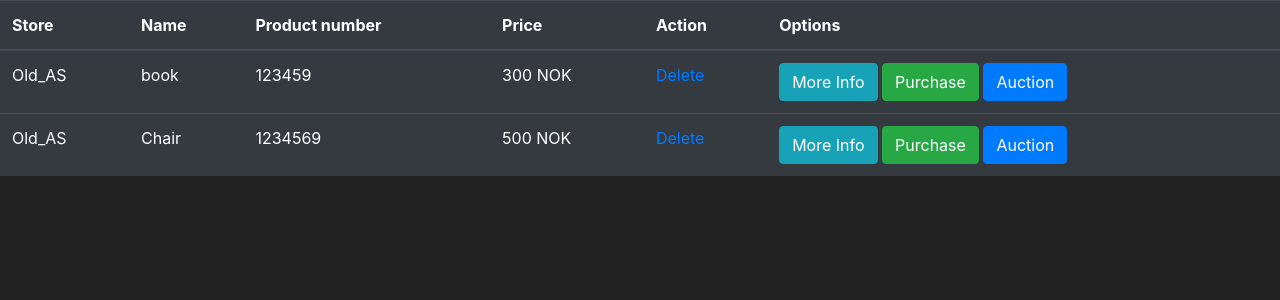
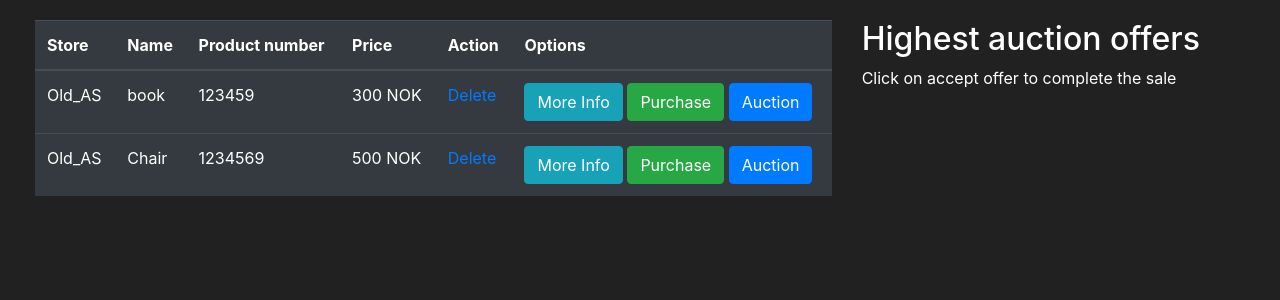
Before and after one commit to Kristiankaspersen/Gruppe18_SoftwareEngineering, a Flask app: page /store in a window 1280 px wide. Shown: the part 56-356 px from the top of the page. Run offline with Flask 2, Linux system fonts and the light colour scheme; data comes from the database, SQL or seed files in the repository; both versions use the stored data as it was after the commit; some libraries are stand-ins or nearby versions.

Commit message:
Made a new table in db, bidding. Have made the logic for bidding on items in auction. So the highest bidder shows in the store, and the store can accept the offer of the bid.

```diff
--- a/Gruppe18_pyApp/app_flask/forms.py
+++ b/Gruppe18_pyApp/app_flask/forms.py
@@ -62,3 +62,10 @@ class LoginFormAdmin(FlaskForm):
 
 class BuyGoodsForm(FlaskForm):
     submit = SubmitField(label="Buy product")
+
+class AuctionGoodsForm(FlaskForm):
+    offer = IntegerField(label="What is your offer?")
+    submit = SubmitField(label="bid for product")
+
+class AcceptAuctionForm(FlaskForm):
+    submit = SubmitField(label="Accept offer")
--- a/Gruppe18_pyApp/app_flask/models.py
+++ b/Gruppe18_pyApp/app_flask/models.py
@@ -87,6 +87,16 @@ class Store(db.Model):
                f"| store_email: {self.store_email} | phonenumber: {self.store_phone} | owner: {self.user_owner} " \
                f"| date_created: {self.date_created}"
 
+class Bidding(db.Model):
+    id = db.Column(db.Integer(), primary_key=True)
+    item_id = db.Column(db.Integer(), nullable=False)
+    item_name = db.Column(db.String(30), nullable=False)
+    user_id = db.Column(db.Integer(), nullable=False)
+    user_name = db.Column(db.String(), nullable=False)
+    store_user_id = db.Column(db.Integer(), nullable=False)
+    offer = db.Column(db.Integer(), nullable=False)
+    date_created = db.Column(db.DateTime(), default=datetime.utcnow)
+
 
 # Return if the user is authenticated (true)
 def is_the_user_authenticated(self):
--- a/Gruppe18_pyApp/app_flask/routes.py
+++ b/Gruppe18_pyApp/app_flask/routes.py
@@ -2,8 +2,9 @@ from flask import render_template, flash, redirect, url_for, request
 from flask_login import login_user, logout_user, current_user
 from app_flask import app, db
 from app_flask.forms import RegisterUserForm, LoginFormUser, LoginFormStore, FormGoods, BuyGoodsForm, RegisterStoreForm, \
-    LoginFormAdmin
-from app_flask.models import User, Goods, Store
+    LoginFormAdmin, AcceptAuctionForm, AuctionGoodsForm
+from app_flask.models import User, Goods, Store, Bidding
+from sqlalchemy.sql.expression import func
 
 
 @app.route("/")
@@ -137,28 +138,78 @@ def show_owned_goods():
 @app.route("/store", methods=["POST", "GET"])
 def store_page():
     buy_form = BuyGoodsForm()
+    auction_form = AuctionGoodsForm()
+    accept_form = AcceptAuctionForm()
+
 
     if request.method == "POST":
+        #Buying product:
         buy_item = request.form.get('bought_item')
         bought_from_store = request.form.get('store_owner')
         # Here it can be wise to pick up the product number instead
         bought_item = Goods.query.filter_by(name=buy_item).first()
         store_owner_item = User.query.filter_by(id=bought_from_store).first()
-        print(bought_item)
         if (bought_item is not None) and (store_owner_item is not None):
             if current_user.have_enough_cash(bought_item):
                 bought_item.purchase(current_user, store_owner_item)
                 flash(f"You have bought {bought_item.name} for {bought_item.price}")
             else:
                 flash(f"You don't have enough money to purchase {bought_item.name}")
+
+        # Bidding on product:
+        bid_item = request.form.get('bid_item')
+        #current_price = request.form.get('current_price')
+        bid_from_store = request.form.get('store_owner1')
+        # Here it can be wise to pick up the product number instead
+        item_bidded_on = Goods.query.filter_by(name=bid_item).first()
+        store_bidding_from = User.query.filter_by(id=bid_from_store).first()
+        if (item_bidded_on is not None) and (store_bidding_from is not None):
+            if auction_form.offer.data >= item_bidded_on.price + 10:  # current_price:
+                item_bidded_on.price = auction_form.offer.data
+                new_bid = Bidding(
+                    item_id=item_bidded_on.id,
+                    item_name=item_bidded_on.name,
+                    user_id=current_user.id,
+                    user_name=current_user.username,
+                    store_user_id=store_bidding_from.id,
+                    offer=auction_form.offer.data
+                )
+                db.session.add(new_bid)
+                db.session.commit()
+            else:
+                flash("You have to bid more than that")
+
+        accept_item = request.form.get('accepting_item')
+        accept_from_user = request.form.get('accepting_user')
+        accepting_item = Goods.query.filter_by(name=accept_item).first()
+        user_bidding_item = User.query.filter_by(id=accept_from_user).first()
+        if (accepting_item is not None) and (user_bidding_item is not None):
+            if user_bidding_item.have_enough_cash(accepting_item):
+                accepting_item.purchase(user_bidding_item, current_user)
+                flash(f"You have accepted offer on {accepting_item.name} for {accepting_item.price}")
+                delete_items = Bidding.query.filter_by(item_name=accept_item)
+                for delete_item in delete_items:
+                    db.session.delete(delete_item)
+                db.session.commit()
+            else:
+                flash(f"{user_bidding_item.username} don't have enough money to purchase {accepting_item.name}")
         return redirect(url_for('store_page'))
 
     if request.method == "GET":
         # items = db.session.query(Goods, Store).join(Store).all()
         items = db.session.query(Goods, Store).filter(Store.id == Goods.store_owner).all()
-        print(items)
+        try:
+            current_store = Store.query.filter_by(user_owner=current_user.id).first()
+            if current_store is not None:
+                    bidding_items = Bidding.query. \
+                        with_entities(Bidding.item_name, Bidding.offer, Bidding.user_name,Bidding.user_id, Bidding.id, func.max(Bidding.offer)) \
+                        .group_by(Bidding.item_name).filter_by(store_user_id=current_user.id)
+            else:
+                bidding_items = []
+        except AttributeError:
+            bidding_items = []
 
-        return render_template("store.html", items=items, buy_form=buy_form)
+        return render_template("store.html", items=items, buy_form=buy_form, auction_form=auction_form, bidding_items=bidding_items, accept_form=accept_form)
 
 
 @app.route('/users', methods=['GET', 'POST'])
--- a/Gruppe18_pyApp/app_flask/templates/include/goods_modals.html
+++ b/Gruppe18_pyApp/app_flask/templates/include/goods_modals.html
@@ -68,3 +68,41 @@
     </div>
   </div>
 </div>
+<div class="modal fade" id="Modal-AuctionConfirm-{{ item.id }}"
+     tabindex="-1"
+     aria-labelledby="exampleModalLabel" aria-hidden="true">
+  <div class="modal-dialog">
+    <div class="modal-content">
+      <div class="modal-header">
+        <h5 class="modal-title" id="ModalLabel">
+          {{ item.name }}
+        </h5>
+        <button type="button" class="btn-close"
+                data-bs-dismiss="modal" aria-label="Close">
+            <span aria-hidden="true">x</span>
+        </button>
+      </div>
+      <div class="modal-body">
+        <form method="POST">
+          {{ auction_form.hidden_tag() }}
+          <h4 class="text-center">
+            Are you sure you want to bid for {{ item.name }}?
+          </h4>
+          <h6 class="text-center"> You can minimum bid 10 NOK greater than {{ item.price }} NOK</h6>
+          <h6 class="text-center">
+            By clicking bid, you will bid for this item.
+          </h6>
+          <input id="store_owner1" name="store_owner1" type="hidden" value="{{ store.user_owner }}">
+          <input id="bid_item" name="bid_item" type="hidden" value="{{ item.name }}">
+          {{ auction_form.offer(class="form-control", placeholder="place your offer") }}
+          {{ auction_form.submit(class="btn btn-outline-primary btn-block") }}
+        </form>
+      </div>
+      <div class="modal-footer">
+        <button type="button" class="btn btn-secondary"
+                data-bs-dismiss="modal">Close
+        </button>
+      </div>
+    </div>
+  </div>
+</div>
--- a/Gruppe18_pyApp/app_flask/templates/store.html
+++ b/Gruppe18_pyApp/app_flask/templates/store.html
@@ -5,10 +5,12 @@
 {% endblock %}
 
 {% block content %}
+<div class="row" style="margin:20px; margin-left:20px">
+    <div class="col-8">
         <table class="table table-hover table-dark">
             <thead>
                 <tr>
-            <!-- Your Columns HERE -->
+                    <!-- Columns -->
                     <th scope="col">Store</th>
                     <th scope="col">Name</th>
                     <th scope="col">Product number</th>
@@ -18,8 +20,7 @@
                 </tr>
             </thead>
             <tbody>
-        <!-- Your rows inside the table HERE: -->
-
+                <!-- Data inside the table  -->
                 {% for item, store in items %}
                 {% include 'include/goods_modals.html' %}
                 <tr>
@@ -31,11 +32,37 @@
                     <td>
                         <button class="btn btn-outline btn-info" data-toggle="modal" data-target="#Modal-MoreInfo-{{ item.id }}">More Info</button>
                         <button class="btn btn-outline btn-success" data-toggle="modal" data-target="#Modal-PurchaseConfirm-{{ item.id }}" >Purchase</button>
-                        <button class="btn btn-outline btn-primary" >Auction</button>
+                        <button class="btn btn-outline btn-primary" data-toggle="modal" data-target="#Modal-AuctionConfirm-{{ item.id }}" >Auction</button>
                     </td>
                 </tr>
                 {% endfor %}
 
             </tbody>
         </table>
+    </div>
+    <div class="col-4">
+
+        <h2>Highest auction offers</h2>
+        <p>Click on accept offer to complete the sale</p>
+        <br>
+        <div>
+            {% for bidding_item in bidding_items %}
+            {% include 'include/bidding_modal.html' %}
+                <div class="col-md-6">
+                    <div style="margin-bottom: 5px" class="card text-center bg-dark">
+                        <div class="card-body">
+                             <h6 class="card-title"> {{ bidding_item.user_name }} is bidding on {{ bidding_item.item_name }}</h6>
+                            <button type="button" class="btn btn-outline-primary" style="margin-bottom: 5px"
+                            data-toggle="modal" data-target="#Modal-OfferConfirm-{{ bidding_item.id }}">
+                            Accept offer
+                            </button>
+                            <p class="card-text"><strong>Current offer {{bidding_item.offer}} NOK</strong></p>
+                        </div>
+                    </div>
+                </div>
+            {% endfor %}
+
+        </div>
+   </div>
+</div>
 {% endblock %}
```
Also changed, not shown: Gruppe18_pyApp/app_flask/templates/include/bidding_modal.html (added, +41 -0 lines), Gruppe18_pyApp/app_flask/appDB.db. Lines whose indentation alone changed are shown as unchanged.
